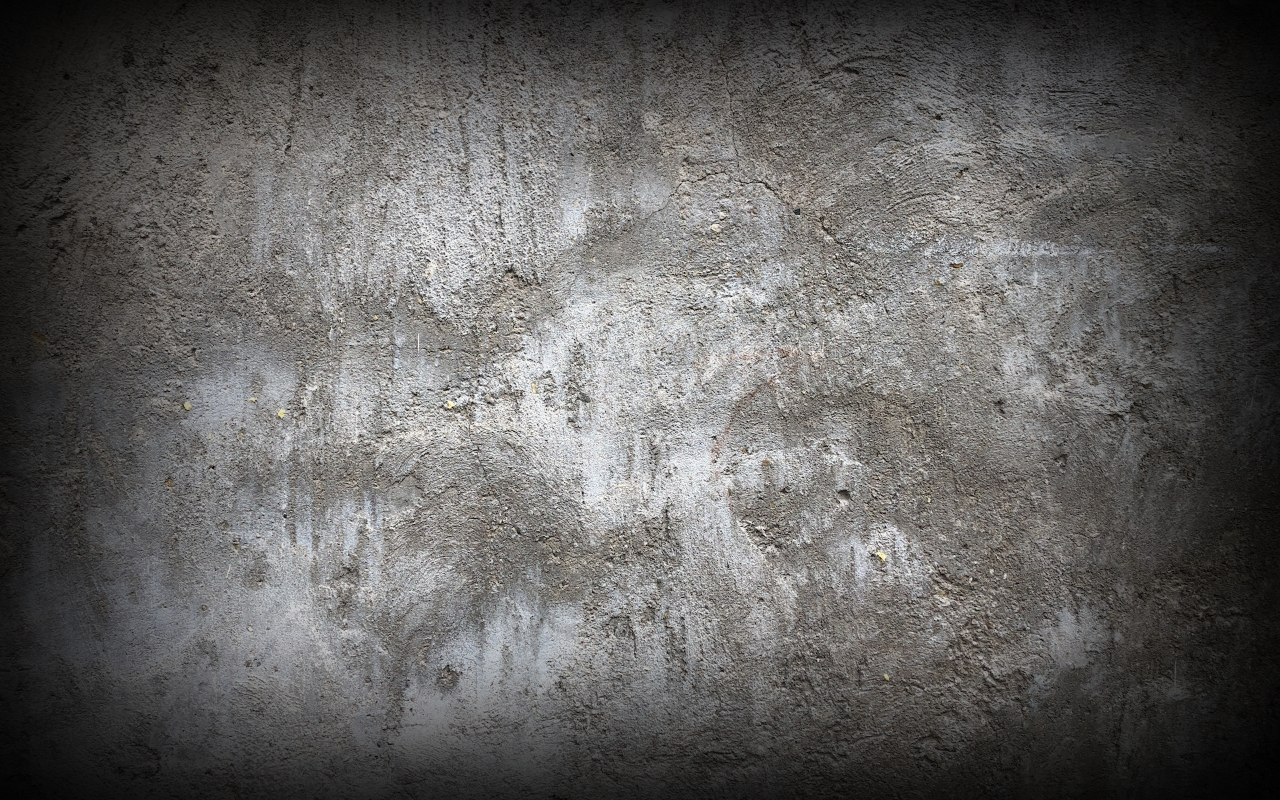
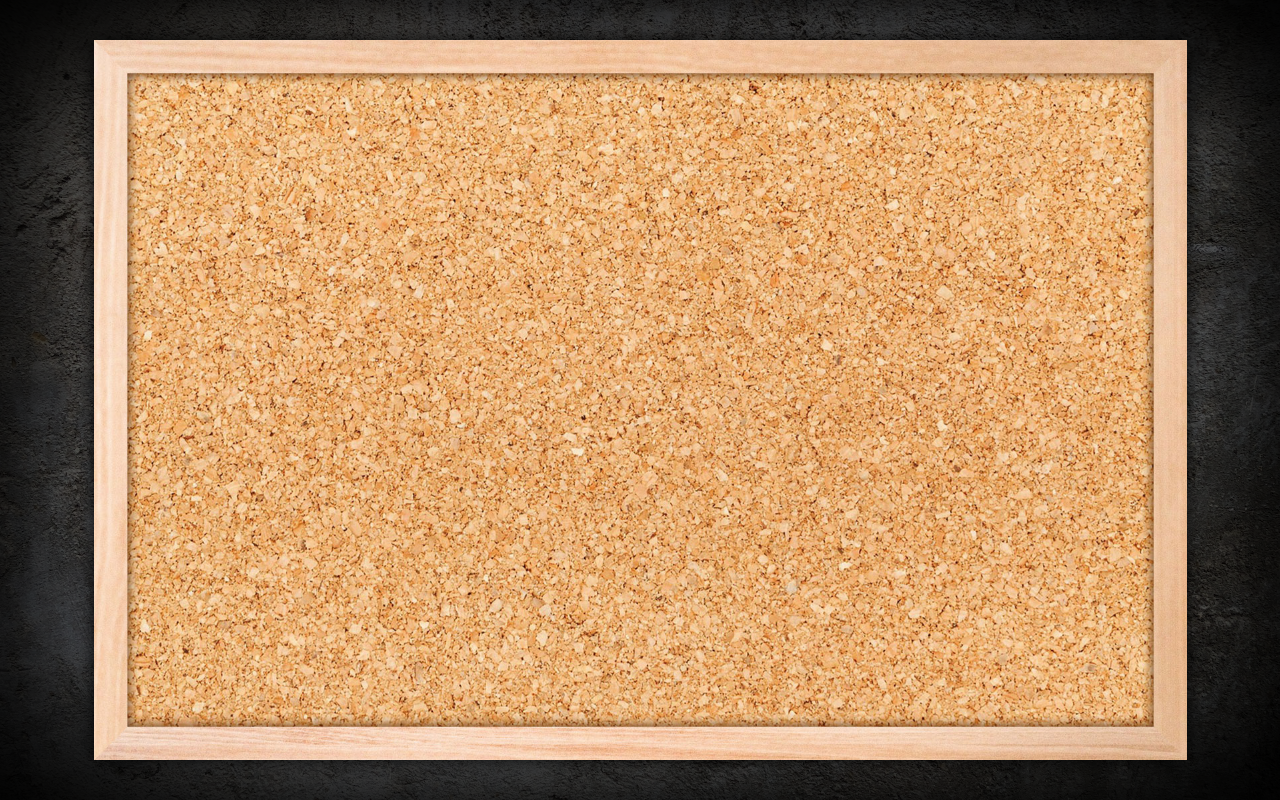
Before and after one commit to fowwo/DooleyNoted, a plain HTML site: page hit-list/index.html in a window 1280 px wide. Drawn offline with Linux system fonts and the light colour scheme.

Commit message:
Add bulletin board

```diff
--- a/hit-list/Styles/main.css
+++ b/hit-list/Styles/main.css
@@ -16,3 +16,31 @@ html {
 		inset -30vw 0 20vw -20vw black;
 	overflow: hidden;
 }
+div#board {
+	position: absolute;
+	top: 0;
+	bottom: 0;
+	left: 0;
+	right: 0;
+	max-width: 90vw;
+	max-height: 90vh;
+	margin: auto;
+	background-image: url(../Images/board.jpg);
+	background-position: center;
+	background-size: contain;
+	background-repeat: no-repeat;
+	filter: drop-shadow(0 0 10px black);
+}
+main {
+	position: absolute;
+	top: 0;
+	bottom: 0;
+	left: 0;
+	right: 0;
+	max-width: 93.898717873%; /* (1639 - 100) / 1639 */
+	max-height: 90.74074074%; /* (1080 - 100) / 1080 */
+	aspect-ratio: 1539 / 980; /* (1639 - 100) / (1080 - 100) */
+	margin: auto;
+	padding: 10px;
+	box-sizing: border-box;
+}
--- a/hit-list/index.html
+++ b/hit-list/index.html
@@ -8,6 +8,10 @@
 	<link rel="stylesheet" href="Styles/main.css">
 </head>
 <body>
+	<div id="board">
+		<main>
 
+		</main>
+	</div>
 </body>
 </html>
```
Also changed, not shown: hit-list/Images/board.jpg (added).
